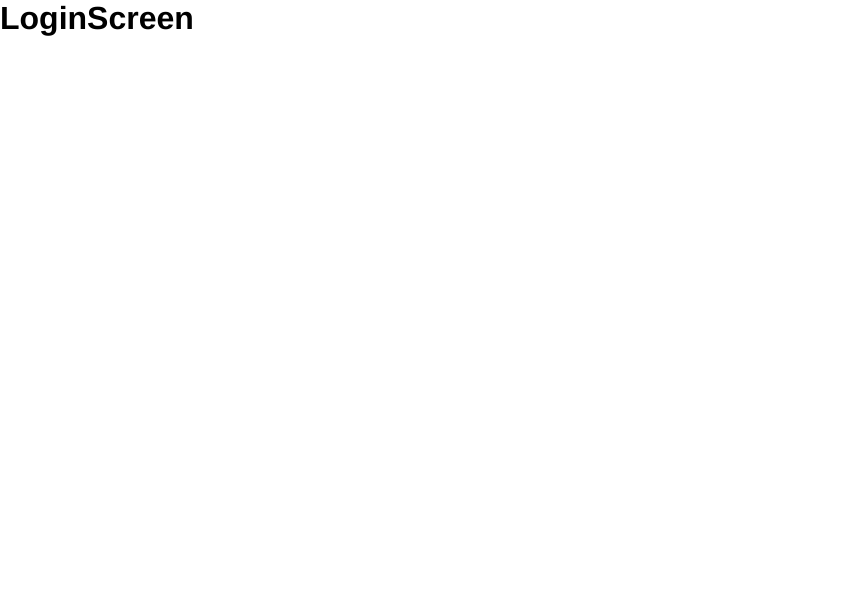
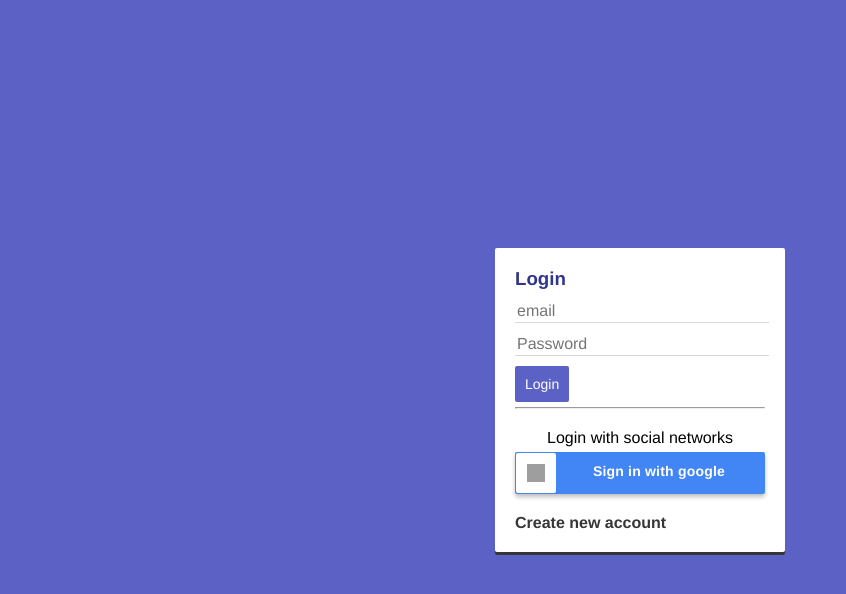
Before and after one commit to fabianmolinab/JornalApp, a React (Vite) app: page /auth/login in a window 1280 px wide. Shown: the top 594 px of the page, without its empty margins (0-846 px from the left). Built offline with nearby package versions, Linux system fonts and the light colour scheme; grey boxes are pictures that could not be loaded.

Commit message:
Estilos de LoginScreen

```diff
--- a/index.html
+++ b/index.html
@@ -4,7 +4,7 @@
     <meta charset="UTF-8" />
     <link rel="icon" type="image/svg+xml" href="/src/favicon.svg" />
     <meta name="viewport" content="width=device-width, initial-scale=1.0" />
-    <title>Vite App</title>
+    <title>Jornal App</title>
   </head>
   <body>
     <div id="root"></div>
--- a/src/components/auth/LoginScreen.tsx
+++ b/src/components/auth/LoginScreen.tsx
@@ -1,7 +1,50 @@
+import { Link } from 'react-router-dom'
+
 export const LoginScreen = (props: {}) => {
   return (
     <div>
-      <h1>LoginScreen</h1>
+      <h3 className="auth__title">Login</h3>
+      <form>
+        <input
+          className="auth__input"
+          type="text"
+          placeholder="email"
+          name="email"
+          autoComplete="off"
+        />
+        <input
+          className="auth__input"
+          type="password"
+          placeholder="Password"
+          name="password"
+        />
+        <button className="btn btn-primary" type="submit">
+          Login
+        </button>
+
+        <hr />
+
+        <div className="auth__social-networks">
+          <p>Login with social networks</p>
+
+          <div className="google-btn">
+            <div className="google-icon-wrapper">
+              <img
+                className="google-icon"
+                src="https://upload.wikimedia.org/wikipedia/commons/5/53/Google_%22G%22_Logo.svg"
+                alt="google button"
+              />
+            </div>
+
+            <p className="btn-text">
+              <b>Sign in with google</b>
+            </p>
+          </div>
+        </div>
+        <Link className="links" to="/auth/register">
+          Create new account
+        </Link>
+      </form>
     </div>
   )
 }
--- a/src/routers/AuthRouter.tsx
+++ b/src/routers/AuthRouter.tsx
@@ -4,11 +4,15 @@ import { RegisterScreen } from '../components/auth/RegisterScreen'
 
 export const AuthRouter = (props: {}) => {
   return (
-    <Switch>
-      <Route path="/auth/login" component={LoginScreen} />
-      <Route path="/auth/register" component={RegisterScreen} />
+    <div className="auth__main">
+      <div className="auth__box-container">
+        <Switch>
+          <Route exact path="/auth/login" component={LoginScreen} />
+          <Route path="/auth/register" component={RegisterScreen} />
 
-      <Redirect to="/auth/login" />
-    </Switch>
+          <Redirect to="/auth/login" />
+        </Switch>
+      </div>
+    </div>
   )
 }
--- a/src/styles/base/_settings.scss
+++ b/src/styles/base/_settings.scss
@@ -2,4 +2,7 @@
 // Colors
 $primary: #5C62C5;
 $dark-grey: #363636;
-$ligh-grey: #d8d8d8;
+$light-grey: #d8d8d8;
+$white: #fff;
+$google-blue: #4285f4;
+$button-active-blue: #1669f2;
--- /dev/null
+++ b/src/styles/components/_auth.scss
@@ -0,0 +1,63 @@
+
+.auth__main {
+  align-items: center;
+  background-color: $primary;
+  display: flex;
+  justify-content: center;
+  margin: 0px;
+  height: 100vh;
+  width: 100vw;
+}
+
+.auth__box-container {
+  background-color: white;
+  box-shadow: 0px 3px $dark-grey;
+  border-radius: 2px;
+  padding: 20px;
+  width: 250px;
+  h1 {
+    text-align: center;
+  }
+}
+
+.auth__title {
+  color: darken($color: $primary, $amount: 20);
+  margin-bottom: 10px;
+}
+
+.auth__input {
+  color: $dark-grey;
+  border: 0px;
+  border-bottom: 1px solid $light-grey;
+  font-size: 16px;
+  margin-bottom: 10px;
+  height: 20px;
+  width: 100%;
+
+  transition: border-botton .10s ease;
+
+  &:focus {
+    border-bottom: 1px solid $primary;
+    outline: none;
+  }
+}
+
+.auth__social-networks {
+  align-items: center;
+  display: flex;
+  flex-direction: column;
+  justify-content: center;
+  padding-top: 20px;
+  padding-bottom: 20px;
+  //width: 100px;
+}
+
+.auth__alert-error {
+  background-color: red;
+  border-radius: 5px;
+  color: white;
+  display: flex;
+  justify-content: center;
+  margin-bottom: 10px;
+  padding: 5px;
+}
--- /dev/null
+++ b/src/styles/components/_buttons.scss
@@ -0,0 +1,72 @@
+
+.btn {
+  background-color: transparent;
+  border: none;
+  color: white;
+  cursor: pointer;
+  margin-bottom: 5px;
+  font-size: 14px;
+  padding: 10px;
+  &:focus {
+    outline: none;
+  }
+}
+
+.btn-primary {
+  background-color: $primary;
+  border-radius:  2px;
+  font-weight: 500;
+
+  &:disabled {
+    background-color: lighten($color: $primary, $amount: 1);
+  }
+  &:hover {
+    background-color: darken($color: $primary, $amount: 20);
+    font-weight: 800;
+
+  }
+}
+
+
+
+.google-btn {
+    cursor: pointer;
+    margin-top: 5px;
+    width: 100%;
+    height: 42px;
+    background-color: $google-blue;
+    border-radius: 2px;
+    box-shadow: 0 3px 4px 0 rgba(0, 0, 0, 0.25);
+
+    transition: box-shadow .3s ease;
+
+    .google-icon-wrapper {
+        position: absolute;
+        margin-top: 1px;
+        margin-left: 1px;
+        width: 40px;
+        height: 40px;
+        border-radius: 2px;
+        background-color: $white;
+    }
+    .google-icon {
+        position: absolute;
+        margin-top: 11px;
+        margin-left: 11px;
+        width: 18px;
+        height: 18px;
+    }
+    .btn-text {
+        float: right;
+        margin: 11px 40px 0 0;
+        color: $white;
+        font-size: 14px;
+        letter-spacing: 0.2px;
+    }
+    &:hover {
+        box-shadow: 0 0 6px $google-blue;
+    }
+    &:active {
+        background: $button-active-blue;
+    }
+}
--- /dev/null
+++ b/src/styles/components/_links.scss
@@ -0,0 +1,5 @@
+.links {
+  text-decoration: none;
+  font-weight: 700;
+  color: $dark-grey;
+}
--- a/src/styles/styles.scss
+++ b/src/styles/styles.scss
@@ -1,3 +1,8 @@
 
 @import './base/settings';
 @import './base/base';
+
+//Components
+@import './components/auth';
+@import './components/buttons';
+@import './components/links';
```
